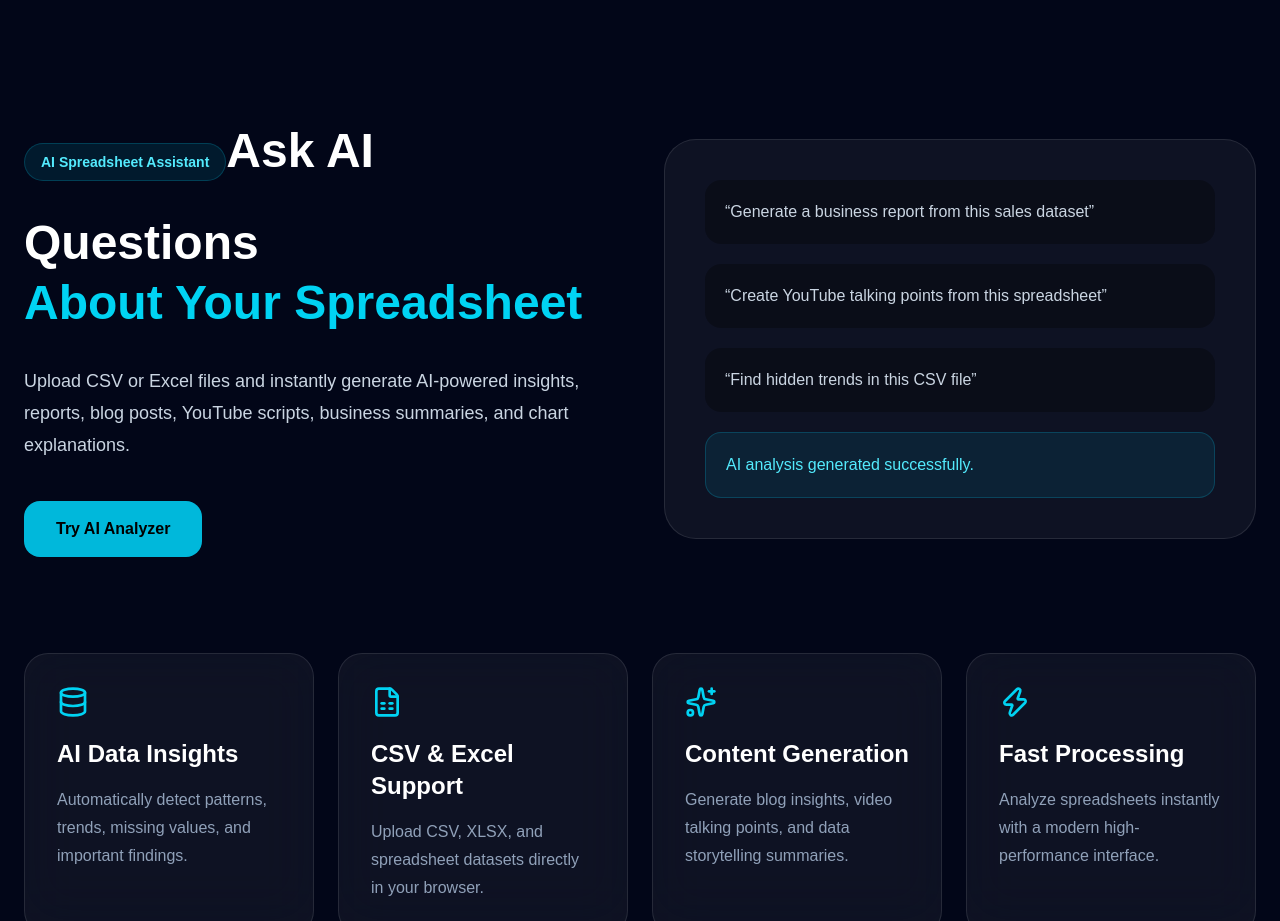
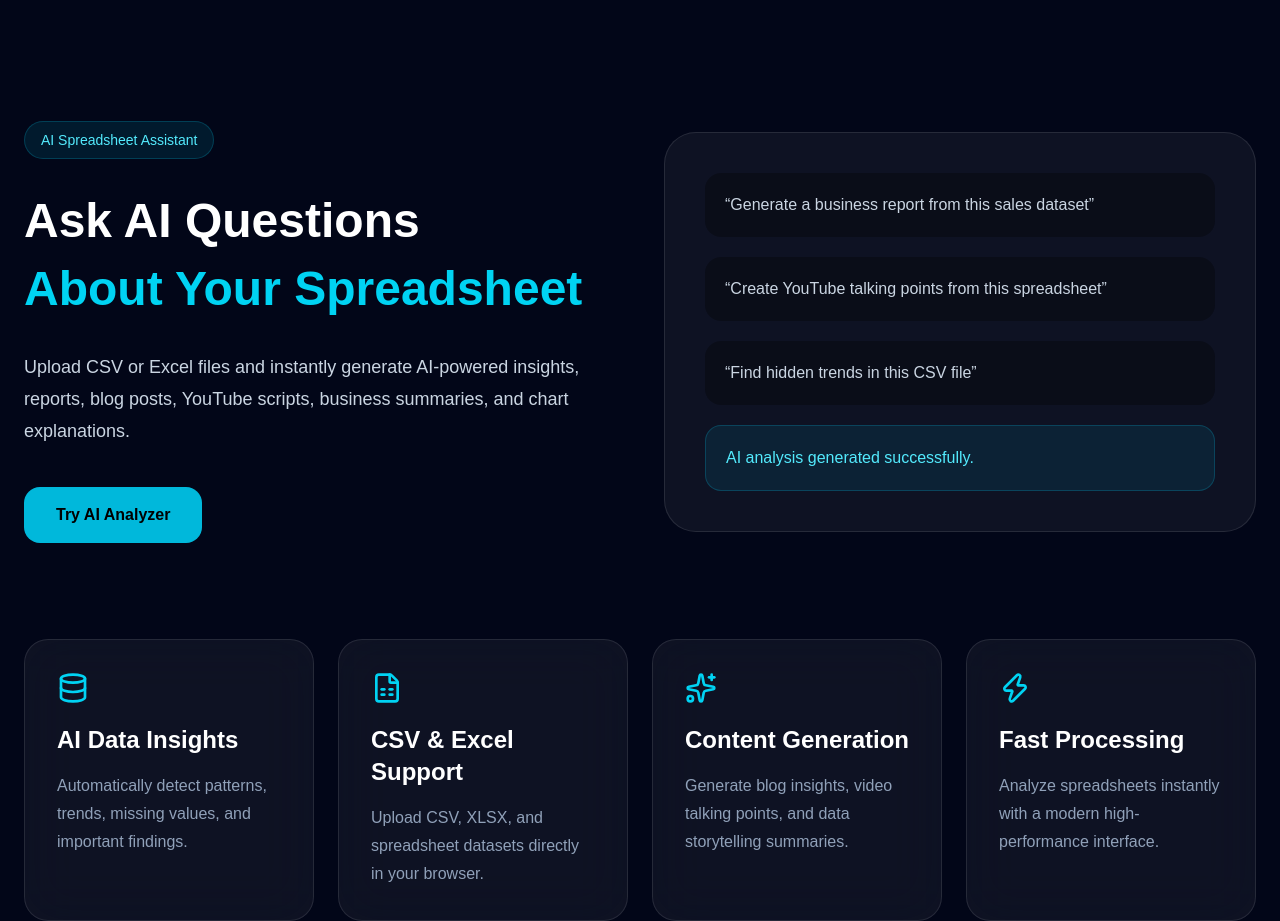
Before and after one commit to namrata505/comparecsv, a Next.js app: page / in a window 1280 px wide. Shown: the part 1420-2341 px from the top of the page. Built offline with nearby package versions, Linux system fonts and the light colour scheme.

Commit message:
Fix Ask AI homepage section

```diff
--- a/app/page.tsx
+++ b/app/page.tsx
@@ -163,16 +163,18 @@ export default function HomePage() {
         <div className="grid lg:grid-cols-2 gap-12 items-center">
 
           <div>
-      <h2 className="text-5xl font-bold leading-tight mb-8">
-
             <div className="inline-flex items-center rounded-full border border-cyan-400/20 bg-cyan-400/10 px-4 py-2 text-cyan-300 text-sm mb-8">
               AI Spreadsheet Assistant
             </div>
 
+            <h2 className="text-5xl font-bold leading-tight mb-8">
+
               Ask AI Questions
-        <span className="block text-cyan-400">
+
+              <span className="block text-cyan-400 mt-2">
                 About Your Spreadsheet
               </span>
+
             </h2>
 
             <p className="text-slate-300 text-lg leading-8 mb-10">
@@ -182,12 +184,12 @@ export default function HomePage() {
               and chart explanations.
             </p>
 
-      <a
+            <Link
               href="/analyze"
               className="inline-flex items-center justify-center rounded-2xl bg-cyan-500 hover:bg-cyan-400 transition px-8 py-4 text-black font-semibold"
             >
               Try AI Analyzer
-      </a>
+            </Link>
 
             </div>
 
```
Lines whose indentation alone changed are shown as unchanged.
